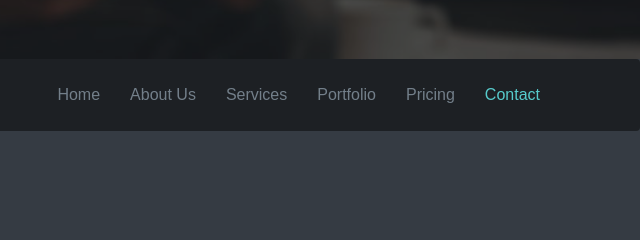
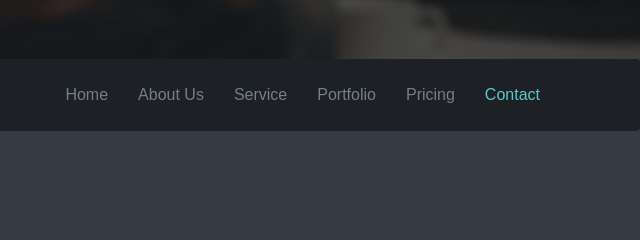
Before and after one commit to viditChhajed/Final-Website, a plain HTML site: page index.html in a window 1280 px wide. Shown: the part 741-981 px from the top of the page, 640-1280 px from the left. Drawn offline with Linux system fonts and the light colour scheme; some packages are replaced by stand-ins of ours; files whose address does not match are found by name; a web font is replaced by a local one.

Commit message:
Second Edit

```diff
--- a/index.html
+++ b/index.html
@@ -116,7 +116,7 @@ Welcome Slider
             <ul id="nav" class="nav navbar-nav navigation-menu">
                 <li><a data-scroll href="#body">Home</a></li>
                 <li><a data-scroll href="#about">About Us</a></li>
-                <li><a data-scroll href="#services">Services</a></li>
+                <li><a data-scroll href="#services">Service</a></li>
                 <li><a data-scroll href="#portfolio">Portfolio</a></li>
                 <!-- <li><a data-scroll href="#our-team">Team</a></li> remove -->
                 <li><a data-scroll href="#pricing">Pricing</a></li>
```
